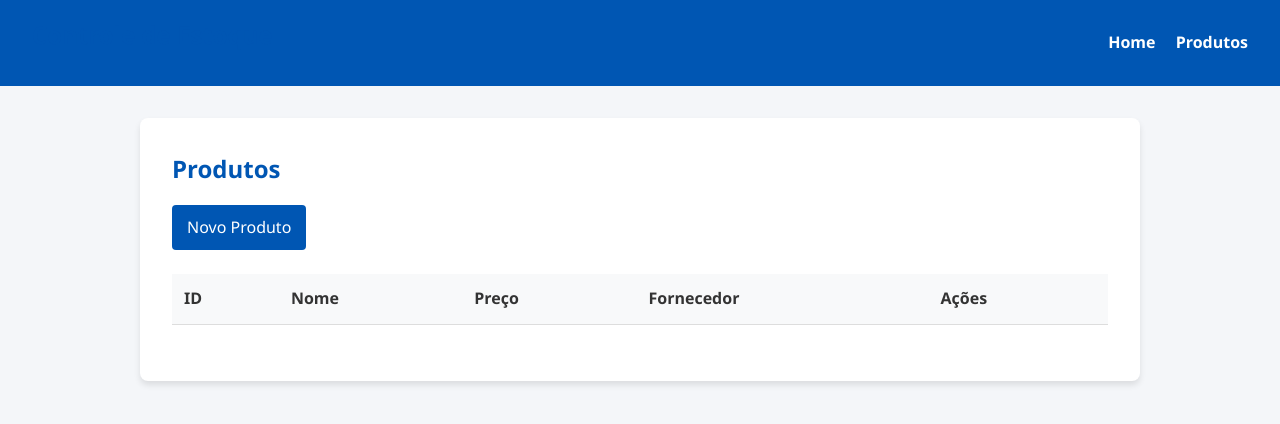
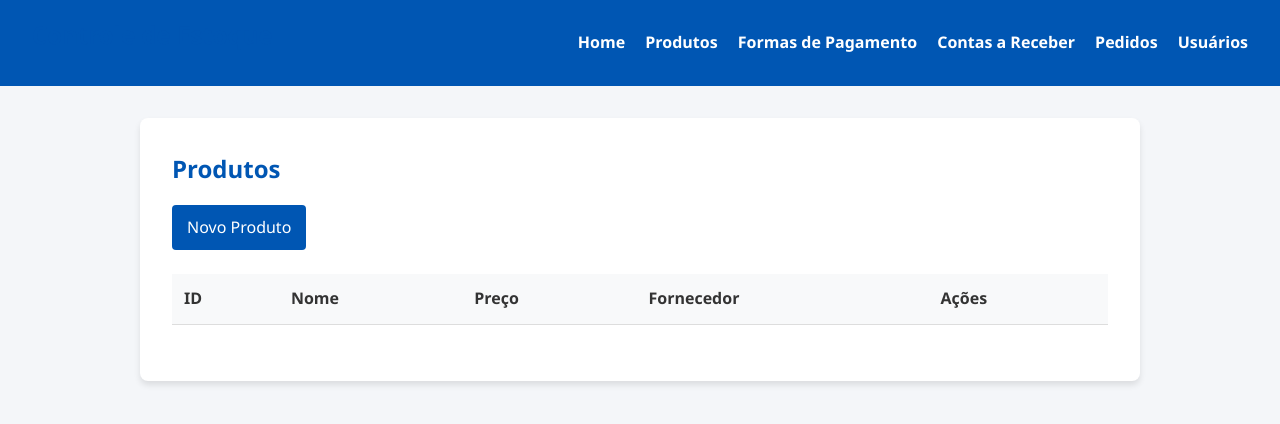
Before and after one commit to aeciobrito/TDS02-UC11, a plain HTML site: page ControleEstoque/frontend/html/produtos/index.html in a window 1280 px wide. Drawn offline with Linux system fonts and the light colour scheme; no server answers.

Commit message:
alteracoes, ainda com erros

```diff
--- a/ControleEstoque/frontend/html/produtos/index.html
+++ b/ControleEstoque/frontend/html/produtos/index.html
@@ -14,6 +14,10 @@
         <nav>
             <a href="../../index.html">Home</a>
             <a href="index.html">Produtos</a>
+            <a href="../formaspagamento/index.html">Formas de Pagamento</a>
+            <a href="../contasreceber/index.html">Contas a Receber</a>
+            <a href="../pedidos/index.html">Pedidos</a>
+            <a href="../usuarios/index.html">Usuários</a>
         </nav>
     </header>
 
```
Also changed, not shown: ControleEstoque/frontend/index.html (+3 -3 lines).
